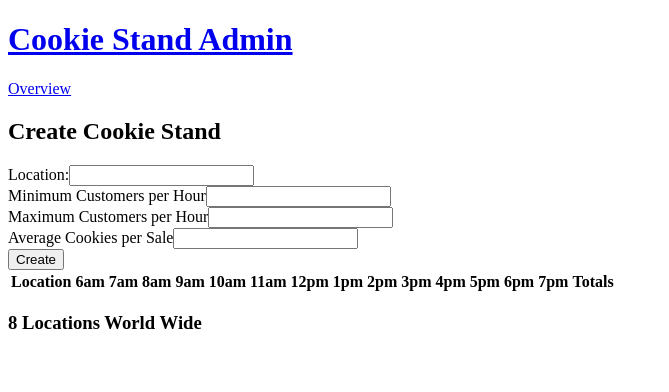
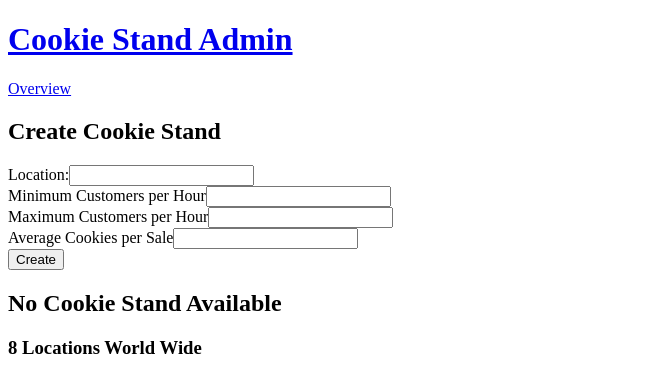
Before and after one commit to danieldills/cookie-stand-admin, a Next.js app: page / in a window 1280 px wide. Shown: the top 392 px of the page, without its empty margins (0-669 px from the left). Built offline with nearby package versions, Linux system fonts and the light colour scheme.

Commit message:
handled conditional rendering

```diff
--- a/components/ReportTable.js
+++ b/components/ReportTable.js
@@ -12,6 +12,10 @@ function ReportTable(props) {
   - need to tally totals for each cookie stand
   - need to tally totals for per hourly slot
   */
+
+  if (props.reports.length === 0) {
+    return <h2 className="text-center">No Cookie Stand Available</h2>;
+  }
   return (
     <table className="w-1/2 mx-auto my-4">
       <thead className="bg-green-400">
```
